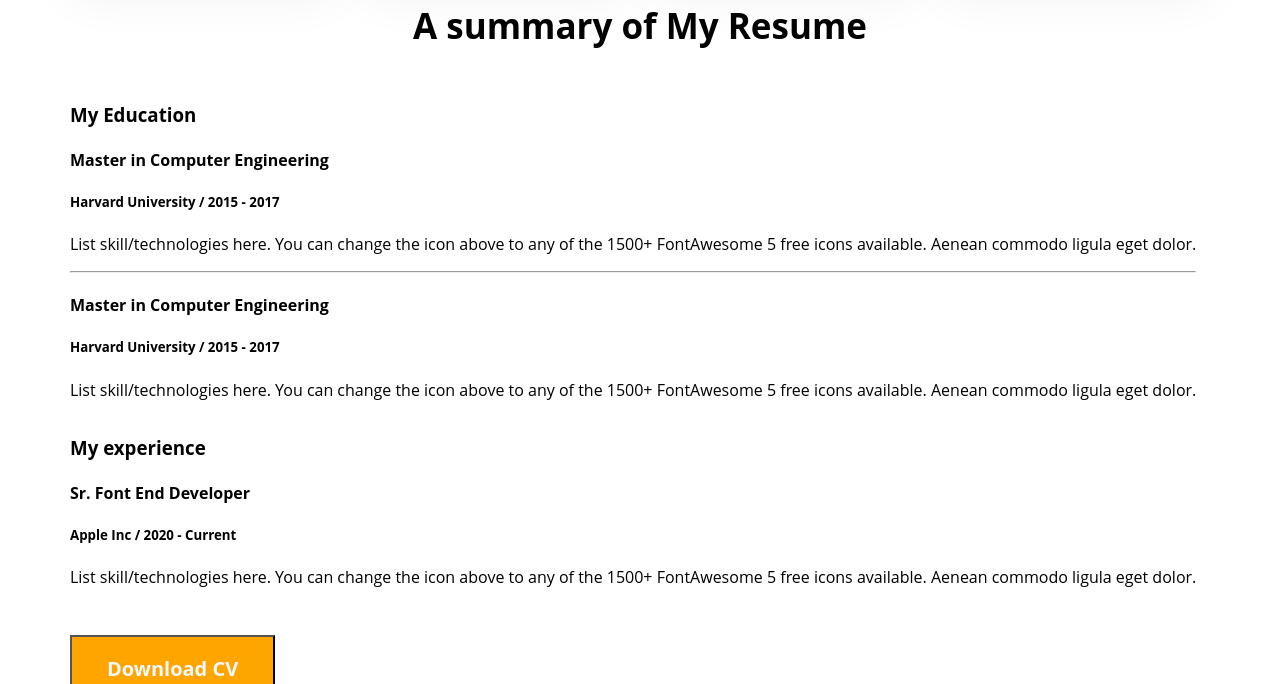
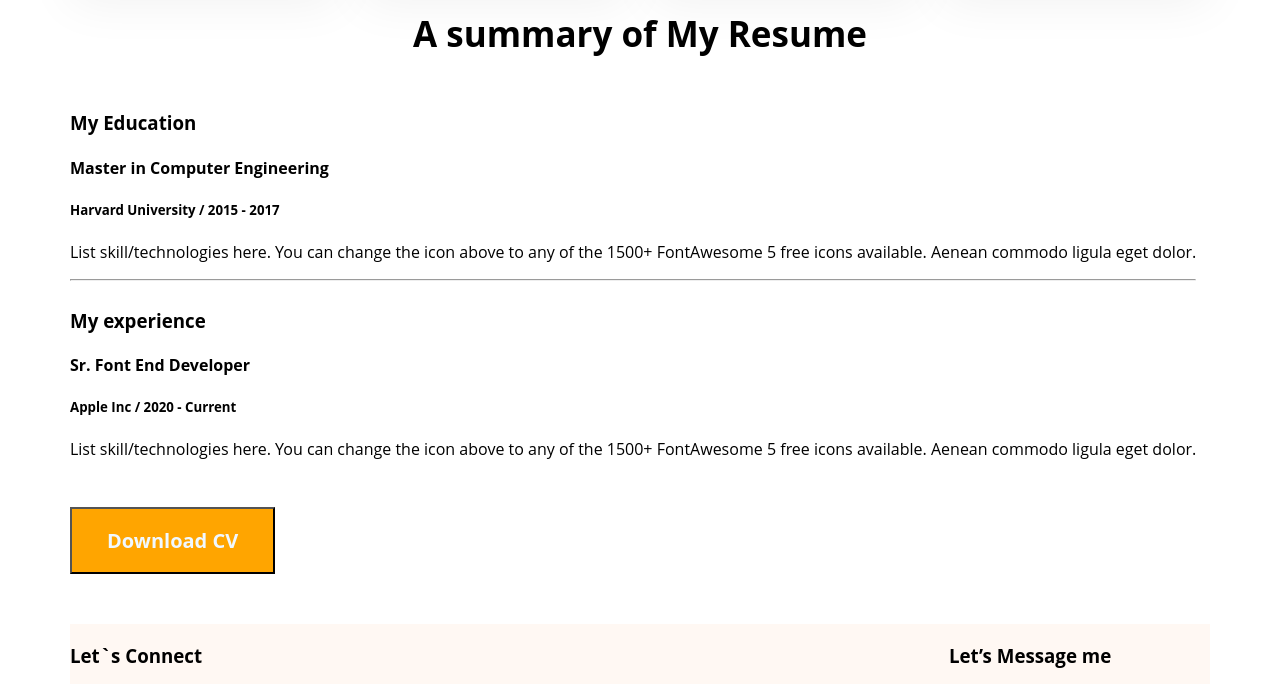
Before and after one commit to sahadarhr/raju-portfolio, a plain HTML site: page index.html in a window 1280 px wide. Shown: the part 2022-2706 px from the top of the page. Drawn offline with Linux system fonts and the light colour scheme.

Commit message:
fixed-website

```diff
--- a/index.html
+++ b/index.html
@@ -99,13 +99,11 @@
                     <h5 class="resume-sub-title">Harvard University / 2015 - 2017</h5>
                     <p class="resume-description">List skill/technologies here. You can change the icon above
                         to any of the 1500+ FontAwesome 5 free icons available. Aenean commodo ligula eget dolor.</p>
+                        <hr>
                         </div>
-                    <hr>
-                    <h4 class="resume-item">Master in Computer Engineering</h4>
-                    <h5 class="resume-sub-title">Harvard University / 2015 - 2017</h5>
-                    <p class="resume-description">List skill/technologies here. You can change the icon above
-                        to any of the 1500+ FontAwesome 5 free icons available. Aenean commodo ligula eget dolor.</p>
                         </div>
+
+
 
                         </div>
 
@@ -127,7 +125,7 @@
 
 
 
-                </div>
+
 
 
 
--- a/styles/portfolio.css
+++ b/styles/portfolio.css
@@ -26,7 +26,7 @@
 nav {
     display: flex;
     justify-content: space-between;
-    margin:
+    padding:
         70px 240px;
 }
 
@@ -176,6 +176,7 @@
 .resume-contant {
     display: flex;
     gap: 25px;
+    display: flex;
 }
 
 .section-title {
```
